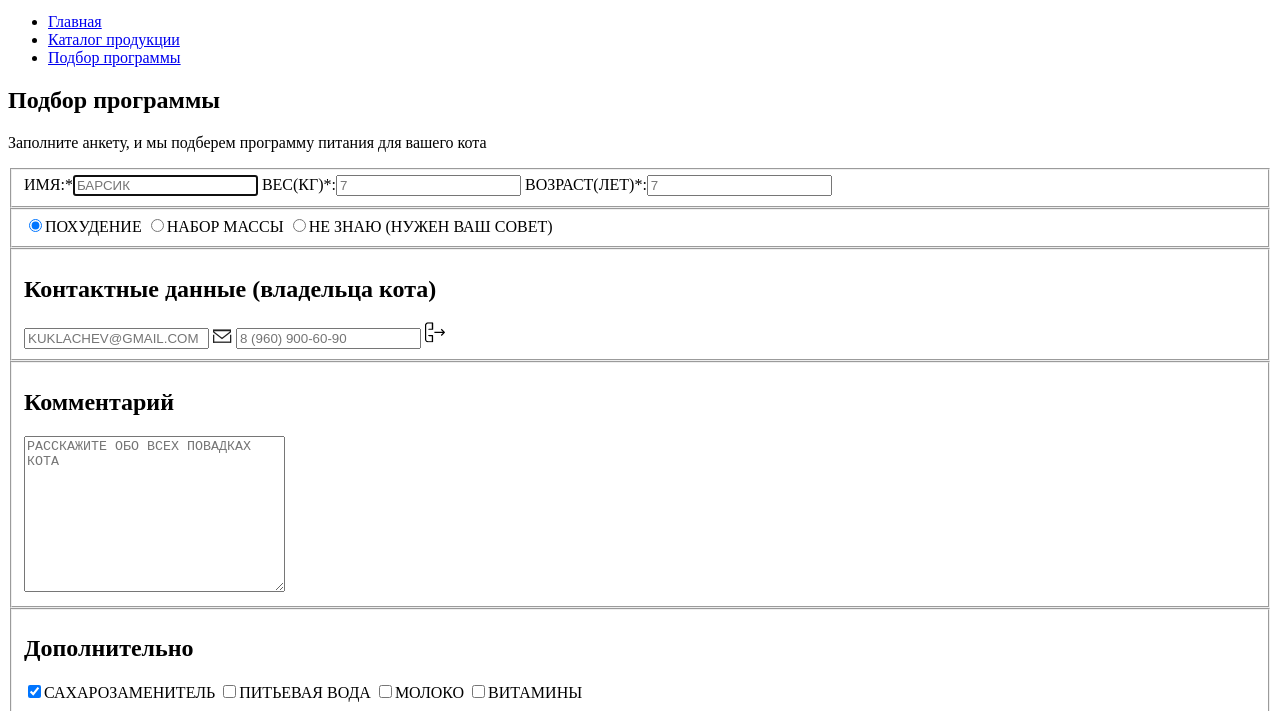
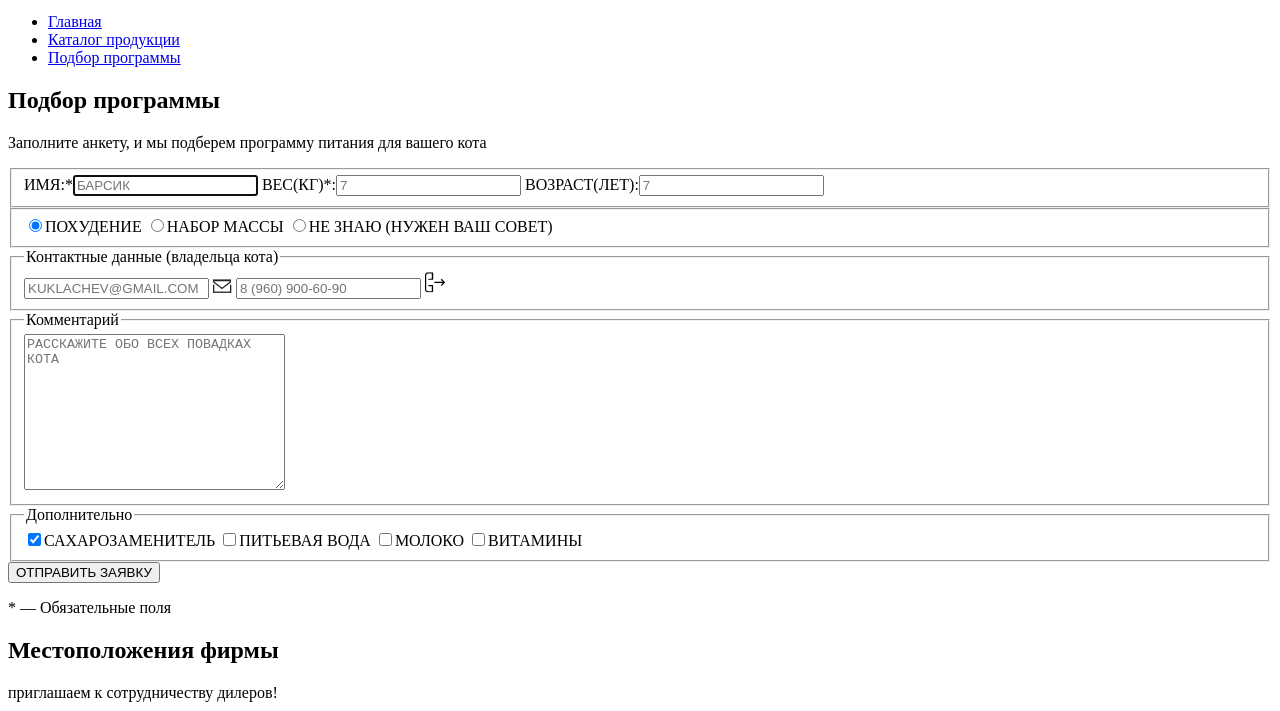
Before and after one commit to Red-Warrior/1713071-cat-energy-22, a website: page source/form.html in a window 1280 px wide. Shown: the part 74-785 px from the top of the page. Drawn offline with Linux system fonts and the light colour scheme.

Commit message:
pages fixes

```diff
--- a/source/form.html
+++ b/source/form.html
@@ -47,8 +47,8 @@
             <label class="cat-profile__item">
               ВЕС(КГ)*:<input class="cat-profile__item-field" type="text" name="cat-weight" placeholder="7" required>
             </label>
-            <label class="cat__item">
-              ВОЗРАСТ(ЛЕТ)*:<input class="cat-profile__item-field" type="text" name="cat-age" placeholder="7" required>
+            <label class="cat-profile__item">
+              ВОЗРАСТ(ЛЕТ):<input class="cat-profile__item-field" type="text" name="cat-age" placeholder="7">
             </label>
           </fieldset>
 
@@ -68,9 +68,9 @@
 
         <section class="owner-form">
           <fieldset class="owner-contact">
-            <h2 class="owner-contact__heading">Контактные данные
+            <legend class="owner-contact__heading">Контактные данные
               (владельца кота)
-            </h2>
+            </legend>
             <label class="owner-contact__item">
               <input class="owner-contact__item-field" type="email" name="e-mail" placeholder="KUKLACHEV@GMAIL.COM" required>
               <img class="owner-contact__item-icon owner-contact__icon-wrapper" src="img/envelope.svg" alt="Почтовый конверт">
@@ -82,14 +82,14 @@
           </fieldset>
 
           <fieldset class="owner-comment">
-            <h2 class="owner-comment__heading">Комментарий</h2>
-            <label class="visually-hidden" for="comment"></label>
-            <textarea class="owner-comment__item-field" id="comment" name="comment" cols="30" rows="10"
+            <legend class="owner-comment__heading">Комментарий</legend>
+            <label class="visually-hidden" for="comment" aria-label="Расскажите о повадках кота"></label>
+            <textarea id="comment" name="comment" cols="30" rows="10"
                       placeholder="РАССКАЖИТЕ ОБО ВСЕХ ПОВАДКАХ КОТА"></textarea>
           </fieldset>
 
           <fieldset class="additionally-info">
-            <h2 class="additionally-info__heading">Дополнительно</h2>
+            <legend class="additionally-info__heading">Дополнительно</legend>
             <label class="additionally-info__item">
               <input class="additionally-info__item-field" type="checkbox" name="sweetener" checked>САХАРОЗАМЕНИТЕЛЬ
             </label>
@@ -141,9 +141,12 @@
           <a class="social__link social__link--facebook" href=""></a>
         </li>
       </ul>
+
       <div class="page-footer__bottom-info">
-        <p class="page-footer__text">HTML Academy</p>
-        <img class="page-footer__logo" src="img/logo_html.png" alt="логотип">
+        <a href="https://htmlacademy.ru/intensive/adaptive">
+          <p class="page-footer__text">HTML Academy</p>
+          <img class="page-footer__logo" src="img/logo_html.png" alt="логотип">
+        </a>
       </div>
     </footer>
   </body>
```
Also changed, not shown: source/index.html (+8 -5 lines), source/img/index-background-desktop_2.jpg (added), source/img/index-background-desktop_2.png (deleted).
